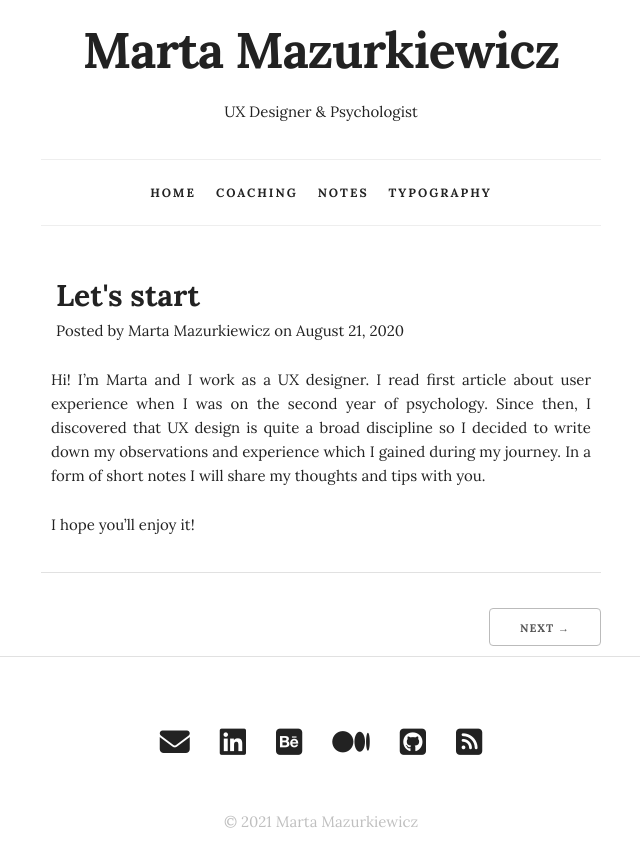
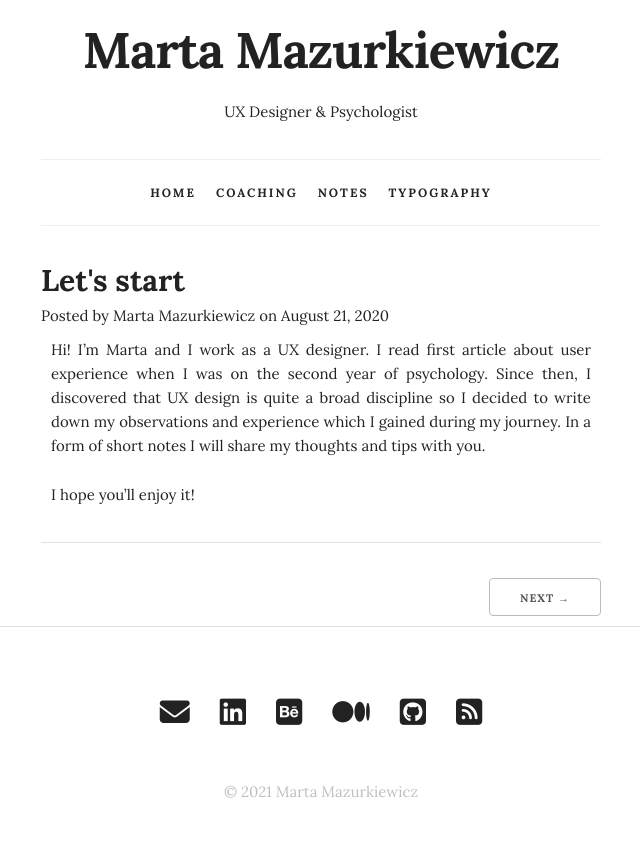
Before and after one commit to mazurki/mazurki.github.io, a Jekyll site: the page built from _posts/2020-08-21-lets-start.md, in a window 1280 px wide. Shown: the top 867 px of the page, without its empty margins (319-959 px from the left). Built offline with Jekyll 4.4.1, drawn with Linux system fonts in a browser that asks for light colours; nearby versions of some CDN libraries.

Commit message:
Adjust paddings in posts preview

```diff
--- a/assets/css/custom.css
+++ b/assets/css/custom.css
@@ -83,7 +83,6 @@ border-color: #607BD1;
 }
 .post-header{
     text-align: left;
-    padding: 1em;
 }
 .post-title{
     font-size: 1rem;
@@ -91,7 +90,7 @@ border-color: #607BD1;
 }
 .pre-article{
     text-align: justify;
-    padding: 1rem;
+    padding: 1rem 0;
 }
 .pre-article > p:last-child {
   margin-bottom: 0;
@@ -157,7 +156,7 @@ border-color: #607BD1;
 }
 /*COACHING PAGE*/
 .coaching{
-  padding:1rem;
+  padding: 1rem;
 }
 .coaching-title{
     text-align: center;
@@ -216,6 +215,6 @@ border-color: #607BD1;
     color: #222; }
 
     .navbar-link.active {
-    color: #33C3F0; }
+    color: #607BD1; }
 
 }
```
